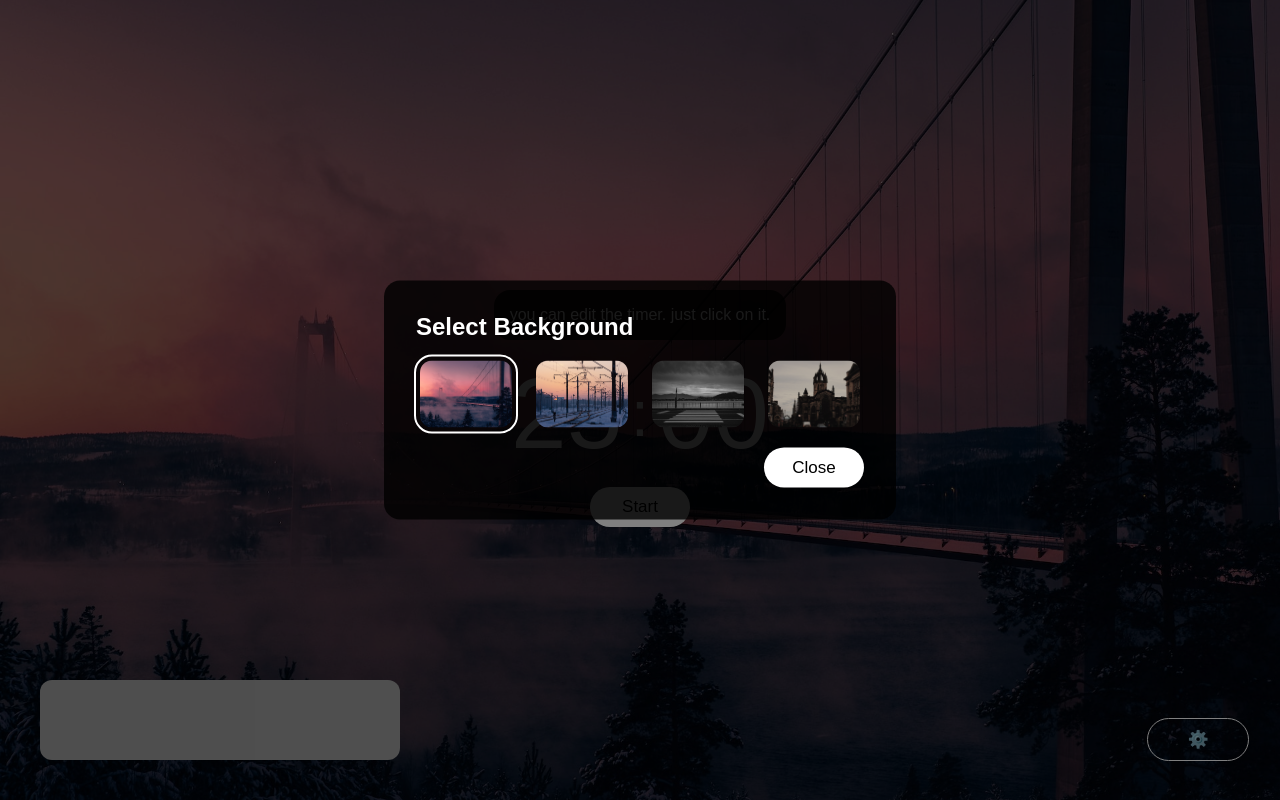
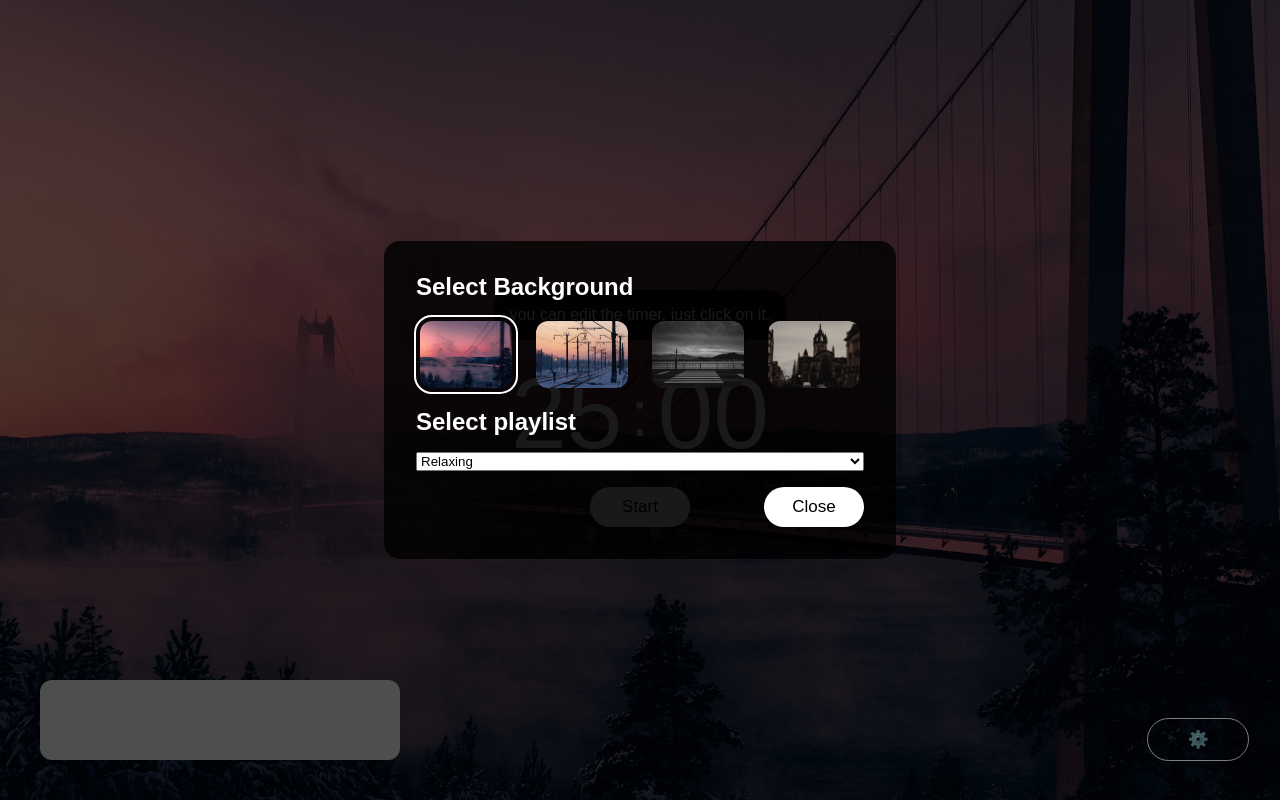
Before and after one commit to mgdvp/mgdvp.github.io, a plain HTML site: page index.html in a window 1280 px wide. Both pictures are taken after a click on the button "⚙️". Drawn offline with Linux system fonts and the light colour scheme; grey boxes are pictures that could not be loaded; a web font is replaced by a local one.

Commit message:
playlist selector

```diff
--- a/index.html
+++ b/index.html
@@ -24,6 +24,12 @@
 				<img src="backgrounds/bg3.jpg" alt="Background 3" id="bg3">
 				<img src="backgrounds/bg5.jpg" alt="Background 5" id="bg5">
 			</div>
+			<h2>Select playlist</h2>
+			<select id="playlist">
+				<option value="37i9dQZF1DWWQRwui0ExPn" selected>Relaxing</option>
+				<option value="5feq6jnXK0qJw5YrPJWkxY">Gaming</option>
+				<option value="37i9dQZF1DX5trt9i14X7j">Coding</option>
+			</select>
 			<div id="buttongroup">
 				<button id="close-modal">Close</button>
 			</div>
```
